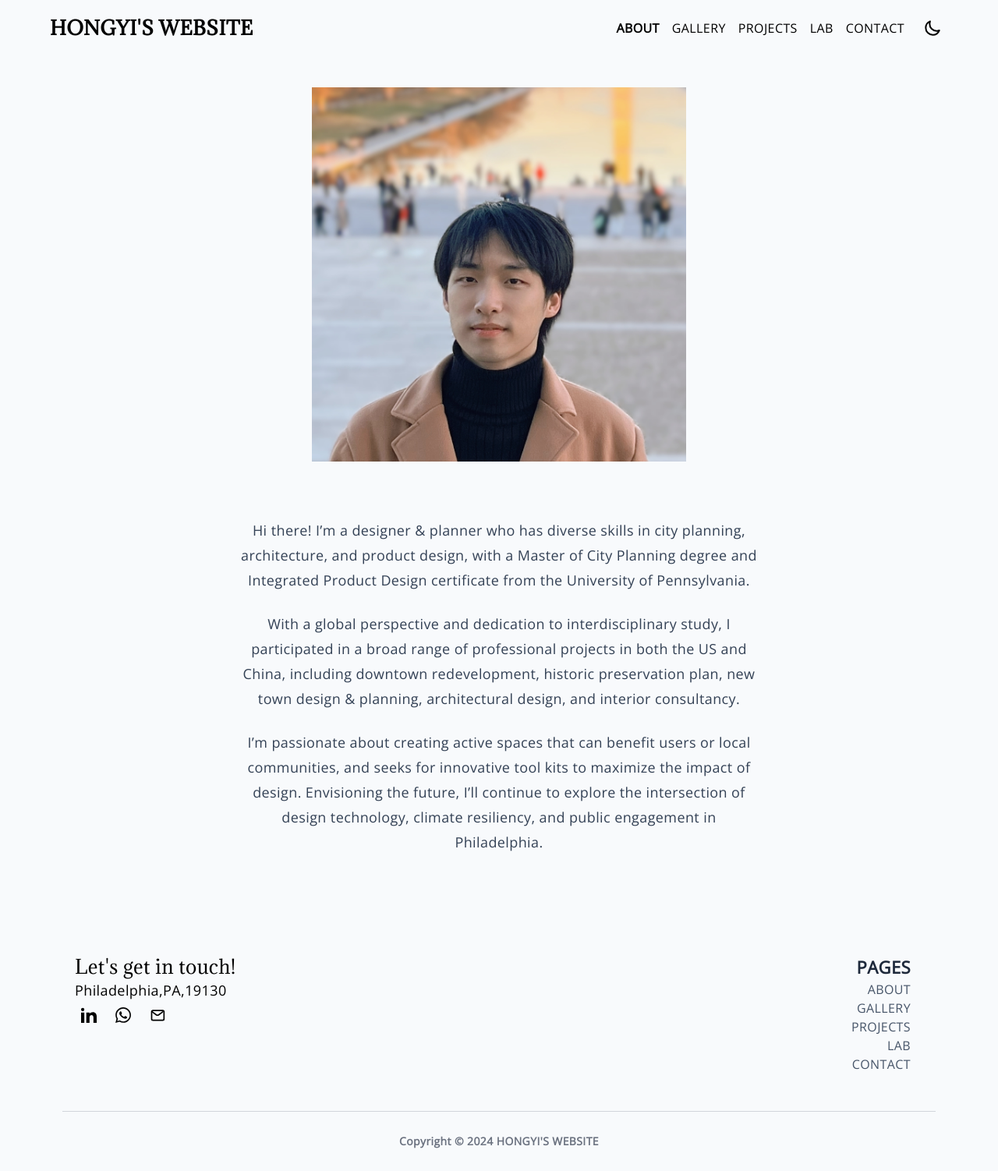
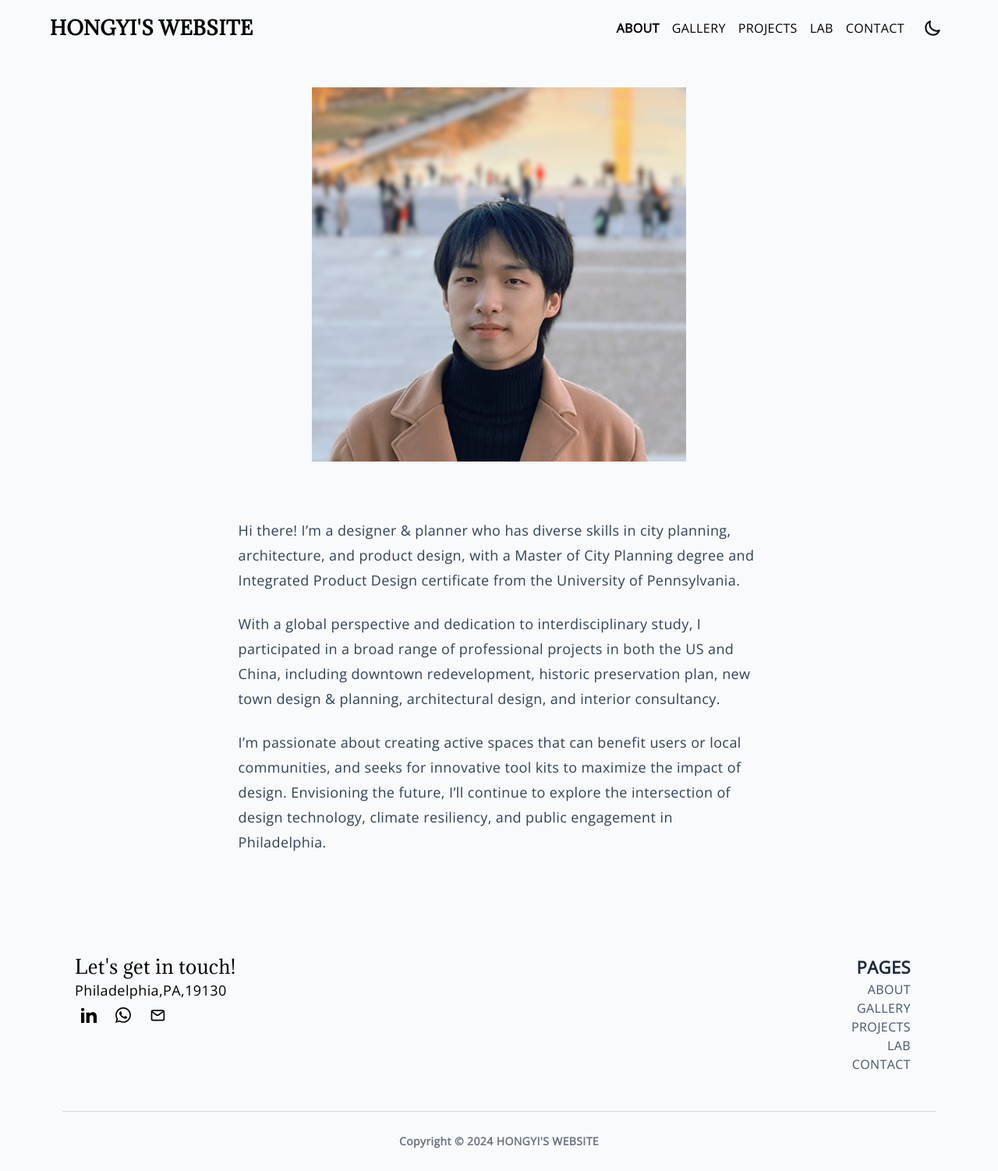
Before and after one commit to hongyili-hl/hongyili-hl.github.io, a Jekyll site: the page built from about.md, in a window 1280 px wide. Shown: the whole page at 78% size. Built offline with Jekyll 4.4.1, drawn with Linux system fonts in a browser that asks for light colours.

Commit message:
Update page.html

```diff
--- a/_layouts/page.html
+++ b/_layouts/page.html
@@ -6,7 +6,7 @@
   <img src="/assets/images/bio.jpg" alt="" class="basis-2/6  w-11/12 md:w-5/12 p-2 md:px-0" style="-webkit-touch-callout: none;-webkit-user-select: none;-moz-user-select: none;-ms-user-select: none;user-select: none">
 </div>
 <div class="flex justify-center py-4 md:py-8">
-  <article class="text-center prose md:prose-lg prose-p:font-extralight prose-headings:font-light prose-slate dark:prose-invert">
+  <article class="prose md:prose-lg prose-p:font-extralight prose-headings:font-light prose-slate dark:prose-invert prose-img:mx-auto prose-img:w-2/3">
   {{ content }}
   </article>
 </div>
```
